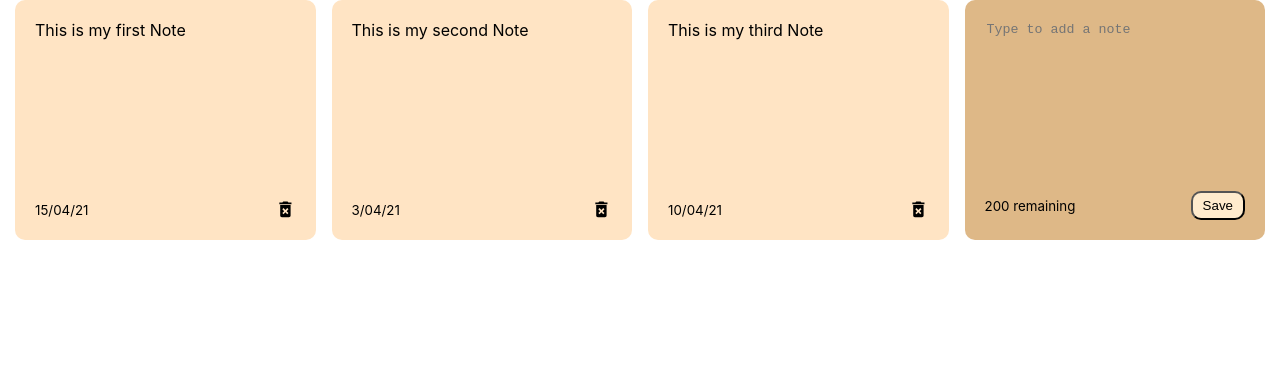
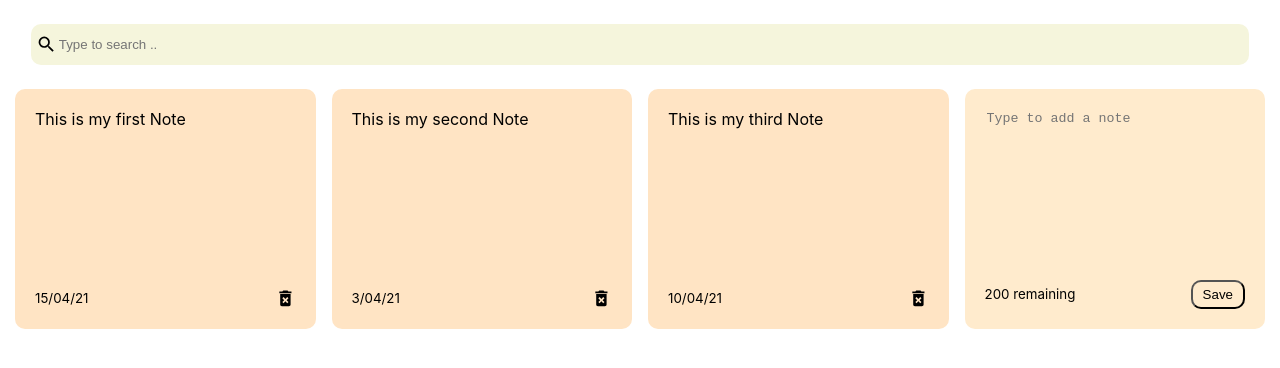
Before and after one commit to granger-p/notes, a React (Vite) app: page / in a window 1280 px wide. Shown: the top 368 px of the page. Built offline with nearby package versions, Linux system fonts and the light colour scheme.

Commit message:
added search bar

```diff
--- a/src/App.jsx
+++ b/src/App.jsx
@@ -1,6 +1,7 @@
 import { useState } from 'react';
 import {nanoid } from 'nanoid';
 import NotesList from './components/NotesList'
+import Search from './components/Search';
 const App= ()=>{
     const [notes,setNotes] = useState([{
         id:nanoid(),
@@ -37,6 +38,7 @@
     }
     return(
         <div className='container'>
+            <Search/>
             <NotesList
                 notes = {notes}
                 handleAddNote={addNote}
--- a/src/components/AddNote.jsx
+++ b/src/components/AddNote.jsx
@@ -1,4 +1,5 @@
 import { useState } from "react";
+
 const AddNote = ({handleAddNote})=>{
     const [noteText , SetNoteText] = useState('');
 
--- a/src/components/Notes.jsx
+++ b/src/components/Notes.jsx
@@ -7,7 +7,8 @@
 
       <div className="note-footer">
         <small>{date}</small>
-         <MdDeleteForever className="delete-icon" onClick ={()=>handleDeleteNote(id)} size="1.3em" />
+         <MdDeleteForever className="delete-icon"
+            onClick ={()=>handleDeleteNote(id)} size="1.3em" />
       </div>
     </div>
   );
--- /dev/null
+++ b/src/components/Search.jsx
@@ -0,0 +1,12 @@
+
+import { MdSearch } from "react-icons/md";
+
+const Search = () => {
+    return (
+        <div className="search">
+        <MdSearch className='search-icons' size='1.3em' />
+        <input type='text' placeholder='Type to search ..' />
+    </div>
+    );
+}
+export default Search;
--- a/src/index.css
+++ b/src/index.css
@@ -45,7 +45,7 @@
 }
 
 .note-new{
-	background-color: burlywood;
+	background-color:blanchedalmond;
 	border-radius: 10px ;
 	padding: 20px;	 /* inside the box between the text and edges*/
 	min-height:200px;	 /*min height to keep*/
@@ -58,7 +58,7 @@
 textarea{
 	border:none;
 	resize:none;
-	background-color: burlywood;
+	background-color:blanchedalmond;
 }
 
 textarea:focus{outline: none;}
@@ -71,4 +71,31 @@
 
 .save:hover{
 	background-color:beige;
+	cursor : pointer;
 }
+
+.delete-icon{
+	cursor : pointer;
+}
+
+.search{
+	display : flex;
+	align-items: center;
+	background-color:beige;
+	border-radius: 10px;
+	padding: 10px 5px 10px 5px;
+	margin-bottom: 1.5em;
+	margin-top: 1.5em;
+	margin-left:1em;
+	margin-right:1em;
+	cursor : pointer;
+}
+
+.search input{
+	border:none;
+	background-color:beige;
+}
+
+.search input:focus{
+	outline: none;
+}
```
